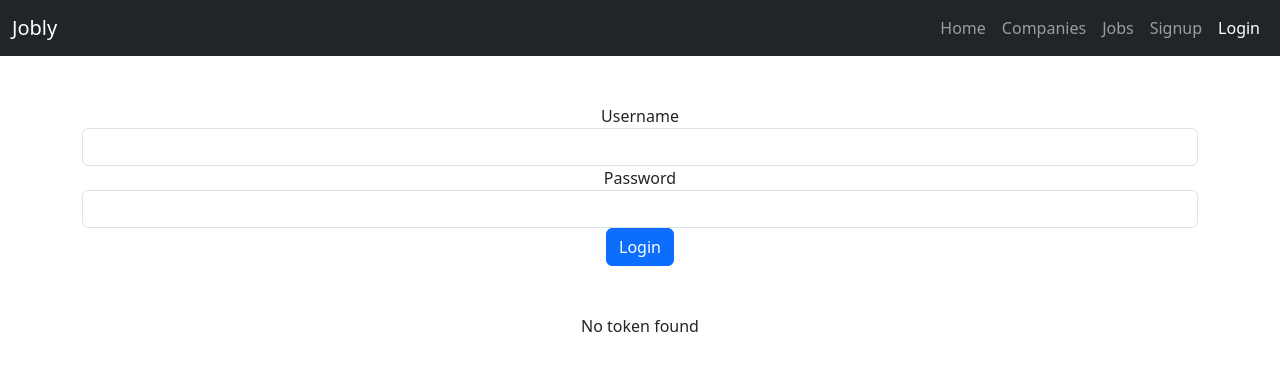
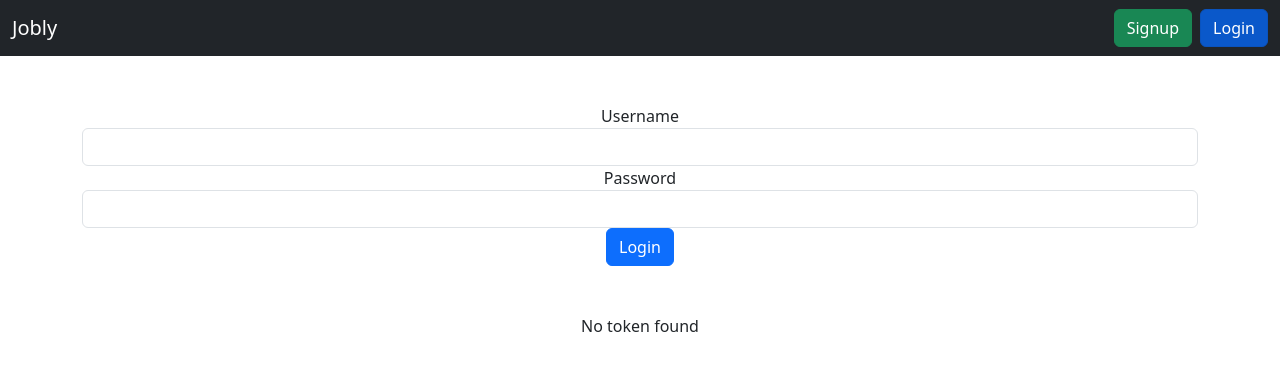
Before and after one commit to jassibacha/Jobly-Frontend, a React (Create React App) app: page /login in a window 1280 px wide. Shown: the top 370 px of the page. Built offline with nearby package versions, Linux system fonts and the light colour scheme; no server answers.

Commit message:
Rework nav to check if user is logged in

```diff
--- a/src/routes/Navigation.js
+++ b/src/routes/Navigation.js
@@ -6,11 +6,8 @@ export default function Navigation({ logout }) {
     const { currentUser } = useContext(UserContext);
     return (
         <ul className="navbar-nav ms-auto">
-            <li className="nav-item">
-                <NavLink className="nav-link" to="/">
-                    Home
-                </NavLink>
-            </li>
+            {currentUser ? (
+                <>
                     <li className="nav-item">
                         <NavLink className="nav-link" to="/companies">
                             Companies
@@ -22,19 +19,29 @@ export default function Navigation({ logout }) {
                         </NavLink>
                     </li>
                     <li className="nav-item">
-                <NavLink className="nav-link" to="/signup">
+                        <NavLink className="nav-link" to="/profile">
+                            Profile
+                        </NavLink>
+                    </li>
+                    <li className="nav-item">
+                        <button onClick={logout} className="btn btn-danger">
+                            Logout
+                        </button>
+                    </li>
+                </>
+            ) : (
+                <>
+                    <li className="nav-item">
+                        <NavLink className="btn btn-success me-2" to="/signup">
                             Signup
                         </NavLink>
                     </li>
                     <li className="nav-item">
-                <NavLink className="nav-link" to="/login">
+                        <NavLink className="btn btn-primary" to="/login">
                             Login
                         </NavLink>
                     </li>
-            {currentUser && (
-                <button onClick={logout} className="btn btn-danger">
-                    Logout
-                </button>
+                </>
             )}
         </ul>
     );
```
Lines whose indentation alone changed are shown as unchanged.
